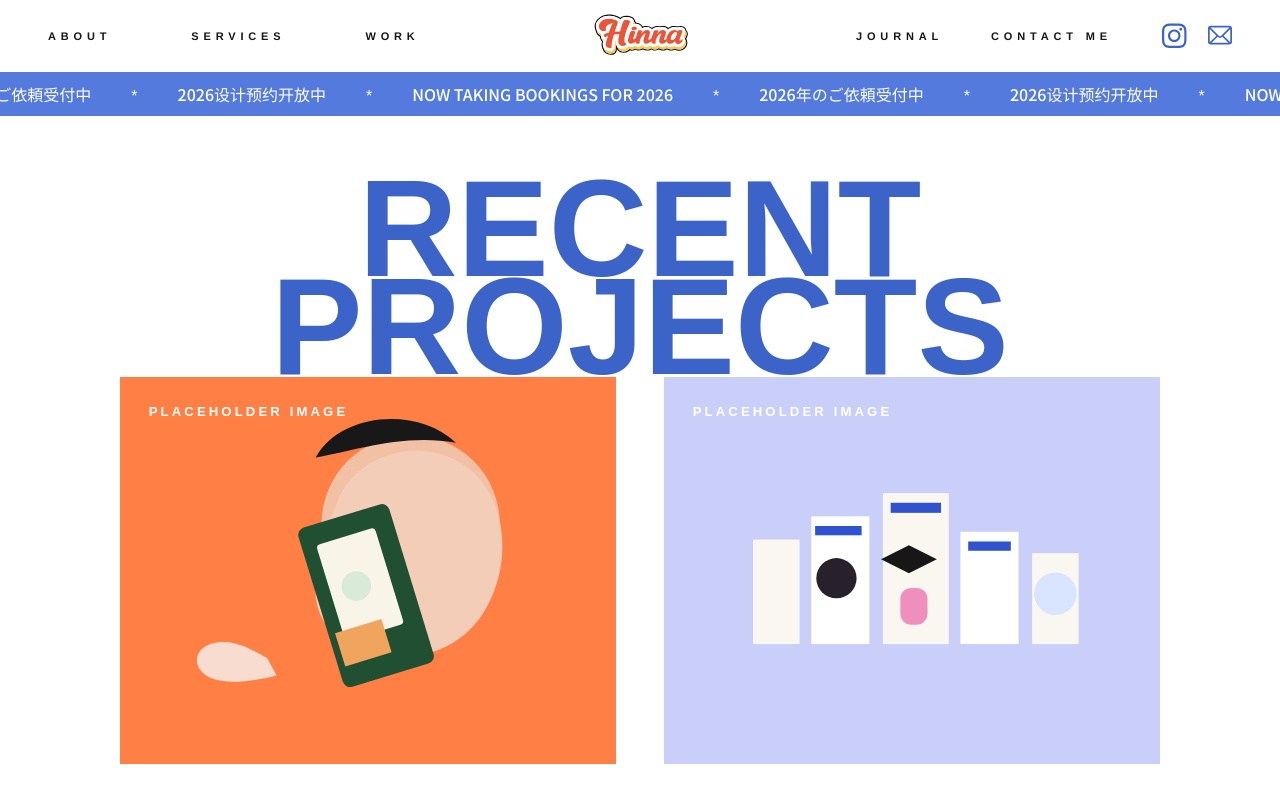
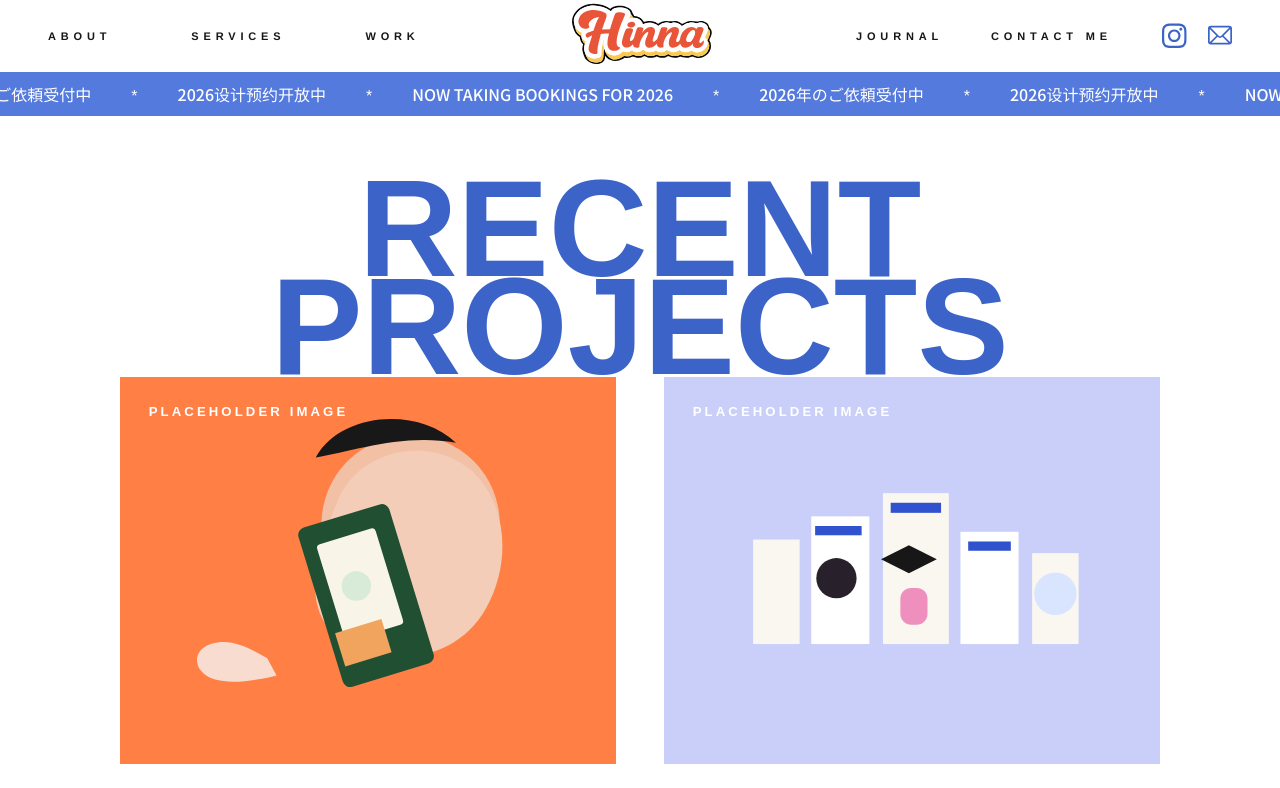
Before and after one commit to qimuxuexue-ctrl/designer-portfolio, a Next.js app: page / in a window 1280 px wide. Shown: the top 788 px of the page. Built offline with nearby package versions, Linux system fonts and the light colour scheme.

Commit message:
Increase header logo presence

```diff
--- a/components/Header.tsx
+++ b/components/Header.tsx
@@ -49,7 +49,7 @@ export function Header() {
             alt="Hinna"
             fill
             priority
-            className="scale-150 object-contain"
+            className="scale-[2.25] object-contain"
           />
         </Link>
 
```
